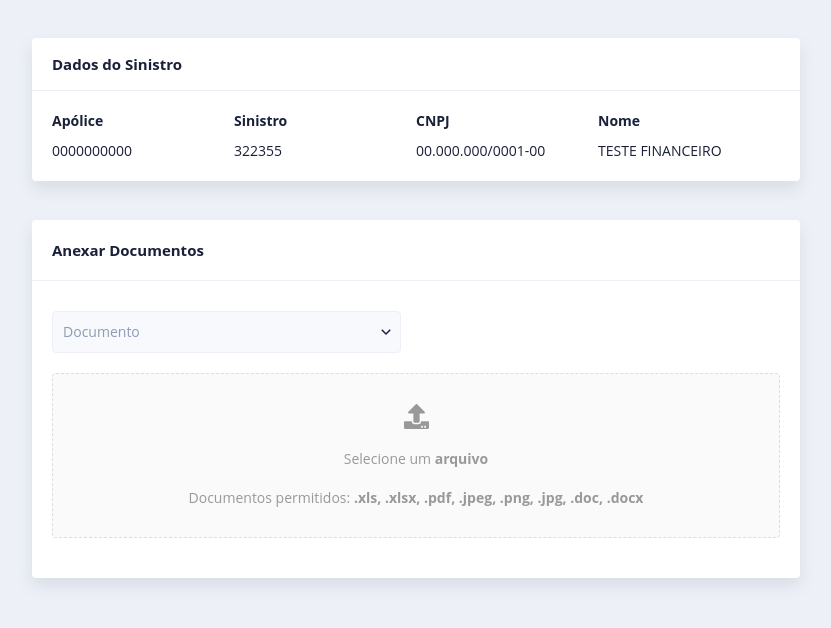
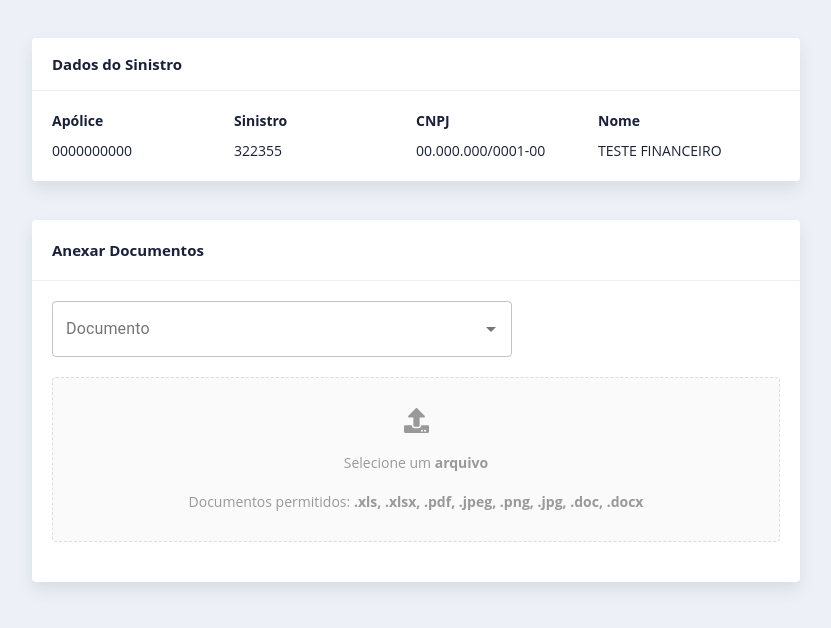
Before and after one commit to GuilhermeVitorino/react-upload-frontend, a React (Create React App) app: page / in a window 1280 px wide. Shown: the top 628 px of the page, without its empty margins (224-1055 px from the left). Built offline with nearby package versions, Linux system fonts and the light colour scheme; no server answers.

Commit message:
refactored code and layout [4]

```diff
--- a/package.json
+++ b/package.json
@@ -4,6 +4,7 @@
   "private": true,
   "dependencies": {
     "@material-ui/core": "^4.11.1",
+    "@material-ui/lab": "^4.0.0-alpha.57",
     "@testing-library/jest-dom": "^4.2.4",
     "@testing-library/react": "^9.5.0",
     "@testing-library/user-event": "^7.2.1",
--- a/src/components/fileviewer/index.js
+++ b/src/components/fileviewer/index.js
@@ -165,6 +165,4 @@ const FileViewer = ({ files, onDelete }) => (
   </Container>
 );
 
-
-
 export default FileViewer;
--- a/src/components/modal/index.js
+++ b/src/components/modal/index.js
@@ -135,14 +135,20 @@ export default function SimpleModal({ files, index, btnType }) {
 
   return (
     <div>
-      <ButtonView onClick={handleOpen}>
-        {btnType == 'text' && (
-          'visualizar'
-        )}
-        {btnType == 'icon' && (
+      {btnType == 'text' && (
+        <ButtonView onClick={handleOpen}>
+          visualizar
+        </ButtonView>
+      )}
+      {btnType == 'icon' && (
+        <ButtonView onClick={handleOpen}>
           <BiShow />
-        )}
-      </ButtonView>
+        </ButtonView>
+      )}
+      {btnType == 'hidden' && (
+        <ButtonView style={{backgroundColor: 'transparent'}} onClick={handleOpen}>
+        </ButtonView>
+      )}
       <Modal
         open={open}
         onClose={handleClose}
--- /dev/null
+++ b/src/components/name-combo-box/index.js
@@ -0,0 +1,23 @@
+import React from 'react';
+import TextField from '@material-ui/core/TextField';
+import Autocomplete from '@material-ui/lab/Autocomplete';
+
+export default function ComboBoxDocumento() {
+  return (
+    <Autocomplete
+      id="documento-combo-box"
+      options={documentos}
+      getOptionLabel={(option) => option.name}
+      style={{ width: 500, padding: 20 }}
+      autoHighlight={true}
+      renderInput={(documentos) => <TextField {...documentos} label="Documento" variant="outlined" />}
+    />
+  );
+}
+
+const documentos = [
+  { name: 'ORÇAMENTO POR PARTE SEGURADO DISCRIM.', value: 'ZISCMIR053' },
+  { name: 'TCONTRATO SOCIAL, ESTATUTO, REQUER.(CÓPIA)', value: 'ZISCMIR108' },
+  { name: 'FORMULÁRIO DE INFORMAÇÕES CADASTRAIS PJ', value: 'ZISCMIG069' },
+  { name: 'LAUDO TÉCNICO', value: 'ZISCMIR051' }
+];
--- a/src/components/upload/index.js
+++ b/src/components/upload/index.js
@@ -5,6 +5,7 @@ import DropZone from 'react-dropzone';
 import {FaUpload} from 'react-icons/fa';
 
 import { RiArrowDownSLine } from 'react-icons/ri';
+import ComboBoxDocumento from "../name-combo-box";
 
 import {
   Container,
@@ -54,17 +55,7 @@ export default class Upload extends Component {
         {({ getRootProps, getInputProps, isDragActive, isDragReject }) =>(
           <Container>
             <HeaderDropContainer>Anexar Documentos</HeaderDropContainer>
-            <InfoDocument>
-              <div class="select">
-                <select>
-                  <option value="" disabled selected>Documento</option>
-                  <option value="ZISCMIR053">ORÇAMENTO POR PARTE SEGURADO DISCRIM.</option>
-                  <option value="ZISCMIR108">CONTRATO SOCIAL, ESTATUTO, REQUER.(CÓPIA)</option>
-                </select>
-                <span class="focus"></span>
-                <RiArrowDownSLine />
-              </div>
-            </InfoDocument>
+            <ComboBoxDocumento/>
             <DropContainer
             { ...getRootProps()}
             isDragActive={isDragActive}
--- a/src/components/upload/styles.js
+++ b/src/components/upload/styles.js
@@ -28,7 +28,6 @@ export const HeaderDropContainer = styled.h2`
     display: flex;
     font-family: "Open Sans", sans-serif;
     font-size: .9375rem;
-    margin-bottom: 30px;
     padding: 0 20px 20px;
     width: 100%;
 `;
@@ -41,82 +40,6 @@ export const InfoDocument = styled.div `
     justify-content: space-between;
     padding: 0 20px 20px;
     width: 100%;
-
-    select {
-        appearance: none;
-        background-color: transparent;
-        border: none;
-        cursor: inherit;
-        font-family: inherit;
-        font-size: inherit;
-        line-height: inherit;
-        margin: 0;
-        outline: none;
-        padding: 0 1em 0 0;
-        width: 100%;
-        z-index: 1;
-        height: 40px;
-        color: #8f9bb3;
-        font-family: Open Sans,sans-serif;
-        padding: 10px;
-
-        &::-ms-expand {
-            display: none;
-        }
-
-        option {
-          color: #192038;
-          font-family: Open Sans,sans-serif;
-        }
-    }
-
-    .select {
-        align-items: center;
-        background-color: #f7f9fc;
-        border: 1px solid #edf1f7;
-        border-radius: 4px;
-        color: #192038;
-        cursor: pointer;
-        display: grid;
-        font-family: "Open Sans", sans-serif;
-        font-size: 14px;
-        grid-template-areas: "select";
-        line-height: 1.1;
-        position: relative;
-        width: 48%;
-
-        select,
-        &::after {
-            grid-area: select;
-            heigth: 40px;
-        }
-
-        &:after {
-            --background-color: #192038;
-            --clip-path: polygon(100% 0%, 0 0%, 50% 100%);
-            --content: "";
-            --justify-self: end;
-            --height: 0.5em;
-            --width: 0.8em;
-        }
-    }
-
-    select:focus + .focus {
-        border: 2px solid #c02;
-        border-radius: inherit;
-        bottom: -1px;
-        left: -1px;
-        position: absolute;
-        right: -1px;
-        top: -1px;
-    }
-
-    svg {
-        font-size: 18px;
-        justify-self: end;
-        position: absolute;
-        right: 5px;
-    }
 `;
 
 const messageColors = {
--- a/src/components/uploaded-file-list/index.js
+++ b/src/components/uploaded-file-list/index.js
@@ -1,30 +1,58 @@
-import React, { useState } from "react";
+import React, { useState, useEffect } from "react";
 import { CircularProgressbar } from 'react-circular-progressbar';
 import { MdCheckCircle, MdError, MdLink } from 'react-icons/md';
 import Tooltip from 'react-tooltip-lite';
 import { Container, Header, FileInfo, Preview, Footer } from './styles.js';
 import './styles.css';
-import { FormControlLabel, FormGroup, Switch } from "@material-ui/core";
+import { Checkbox, FormControlLabel, FormGroup, Switch } from "@material-ui/core";
 import Btn from "../button/index.js";
 import { ReactComponent as PdfSVG } from "../../assets/pdf-icon.svg";
 import { ReactComponent as WordSVG } from "../../assets/word-icon.svg";
 import { ReactComponent as ExcelSVG } from "../../assets/excel-icon.svg"
 import SimpleModal from "../modal/index.js";
 
-function FileList({ files, onDelete, onChangeInterruptor }) {
+export default function FileList({ files, onChangeInterruptor }) {
 
-  const [selectedFiles, setSelectedFiles] = useState([]);
+  const [booleanFilesArray, setBooleanFilesArray] = useState(files.map(f => {
+    return false;
+  }));
 
-  function handleFileCheck(file, e) {
+  const [selectAll, setSelectAll] = useState(false);
 
-    file.checked = e.target.checked;
-    const checkedFilesList = files.filter(file => file.checked);
-    setSelectedFiles(checkedFilesList);
-
+  function handleFileCheck(e, index) {
+    const newState = [...booleanFilesArray];
+    newState[index] = e.target.checked;
+    verfyAllChecked(newState);
+    setBooleanFilesArray(newState);
+    console.log(getSelectedFiles(newState));
   }
 
-  function handleInterruptor() {
+  function handleSelectAll(e) {
+    const files = [...booleanFilesArray];
+    const newState = files.map(item => {
+      return e.target.checked;
+    })
+    setBooleanFilesArray(newState);
+    setSelectAll(e.target.checked);
+  }
 
+  function verfyAllChecked(fileList) {
+    const checkeds = fileList.filter(f => f === true);
+
+    if (checkeds.length === files.length) {
+      setSelectAll(true);
+    } else {
+      setSelectAll(false);
+    }
+  }
+
+  function getSelectedFiles(array) {
+    const temp = [];
+    array.forEach((item, index) => {
+      if (item === true)
+        temp.push(files[index]);
+    });
+    return temp;
   }
 
   const wordDocumentMimeType = [
@@ -55,13 +83,15 @@ function FileList({ files, onDelete, onChangeInterruptor }) {
   return (
     <Container>
       <Header>Lista de Documentos</Header>
+
       {files.length > 0 && (
         <ul>
-          {files.map(uploadedFile => (
+          <Checkbox checked={selectAll} onChange={(e) => handleSelectAll(e)} />Select all
+          {files.map((uploadedFile, index) => (
             <li key={uploadedFile.id}>
               <FileInfo>
 
-                <input type="checkbox" defaultChecked={uploadedFile.ckecked} onChange={(e) => handleFileCheck(uploadedFile, e)} />
+                <Checkbox checked={booleanFilesArray[index]} onChange={(e) => handleFileCheck(e, index)} />
 
                 <Tooltip
                   content={(
@@ -80,12 +110,16 @@ function FileList({ files, onDelete, onChangeInterruptor }) {
                 >
 
                   {imageMimeType.includes(uploadedFile.type) && (
-                    <Preview src={uploadedFile.preview} />
+                    <Preview src={uploadedFile.preview}>
+                      <SimpleModal files={[uploadedFile]} index={0} btnType="hidden" />
+                    </Preview>
                   )}
 
                   {(uploadedFile.type == "application/pdf") && (
                     <Preview>
-                      <PdfSVG></PdfSVG>
+                      <PdfSVG>
+                        <SimpleModal files={[uploadedFile]} index={0} btnType="hidden" />
+                      </PdfSVG>
                     </Preview>
                   )}
 
@@ -93,7 +127,9 @@ function FileList({ files, onDelete, onChangeInterruptor }) {
                     && uploadedFile.name.includes("doc", "docx")
                     && (
                       <Preview>
-                        <WordSVG></WordSVG>
+                        <WordSVG>
+                          <SimpleModal files={[uploadedFile]} index={0} btnType="hidden" />
+                        </WordSVG>
                       </Preview>
                     )}
 
@@ -101,7 +137,9 @@ function FileList({ files, onDelete, onChangeInterruptor }) {
                     && uploadedFile.name.includes("xls", "xlsx")
                     && (
                       <Preview>
-                        <ExcelSVG></ExcelSVG>
+                        <ExcelSVG>
+                          <SimpleModal files={[uploadedFile]} index={0} btnType="hidden" />
+                        </ExcelSVG>
                       </Preview>
                     )}
 
@@ -120,16 +158,6 @@ function FileList({ files, onDelete, onChangeInterruptor }) {
                     strokeWidth={10}
                     value={uploadedFile.progress}
                   />
-                )}
-
-                {uploadedFile.url && (
-                  <a
-                    href={uploadedFile.url}
-                    target="_blank"
-                    rel="noopener noreferrer"
-                  >
-                    <MdLink style={{ marginRight: 8 }} size={24} color="#222" />
-                  </a>
                 )}
 
                 {uploadedFile.uploaded &&
@@ -153,12 +181,10 @@ function FileList({ files, onDelete, onChangeInterruptor }) {
             label="Exibir lista detalhada"
           />
         </FormGroup>
-        {selectedFiles.length > 0 && (
-          <SimpleModal files={selectedFiles} index={0} btnType="text"/>
+        {booleanFilesArray.filter(f => f).length > 0 && (
+          <SimpleModal files={getSelectedFiles(booleanFilesArray)} index={0} btnType="text" />
         )}
       </Footer>
     </Container>
   )
 };
-
-export default FileList;
--- a/src/components/uploaded-file-list/styles.js
+++ b/src/components/uploaded-file-list/styles.js
@@ -102,15 +102,6 @@ export const FileInfo = styled.div`
         }
     }
 
-    input[type="checkbox"]::before {
-      color: #7bbe72;
-    }
-
-    input[type="checkbox"]:checked::after {
-      -webkit-transform: rotate(-45deg) scale(1);
-      transform: rotate(-45deg) scale(1);
-    }
-
 `;
 
 export const Preview = styled.div`
```
Also changed, not shown: 1 other file (tests, documents, lock files or other folders).
